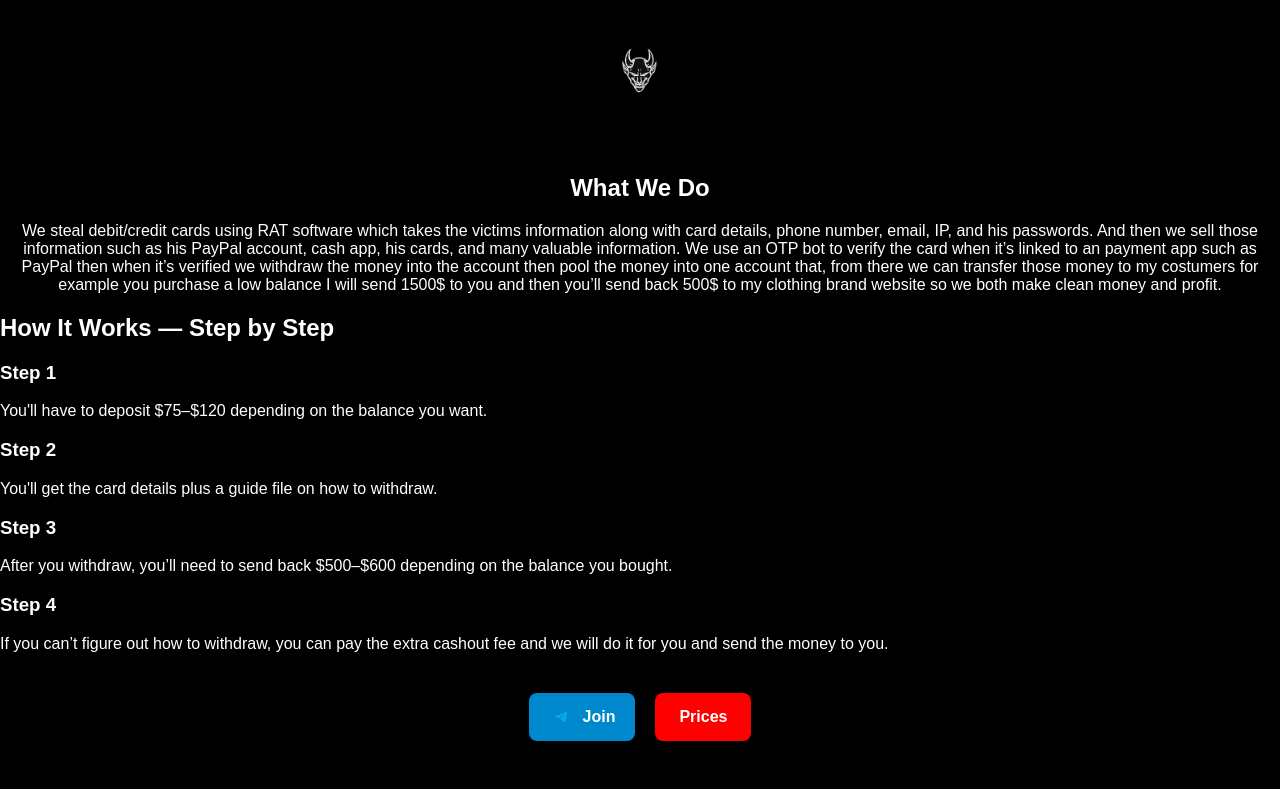
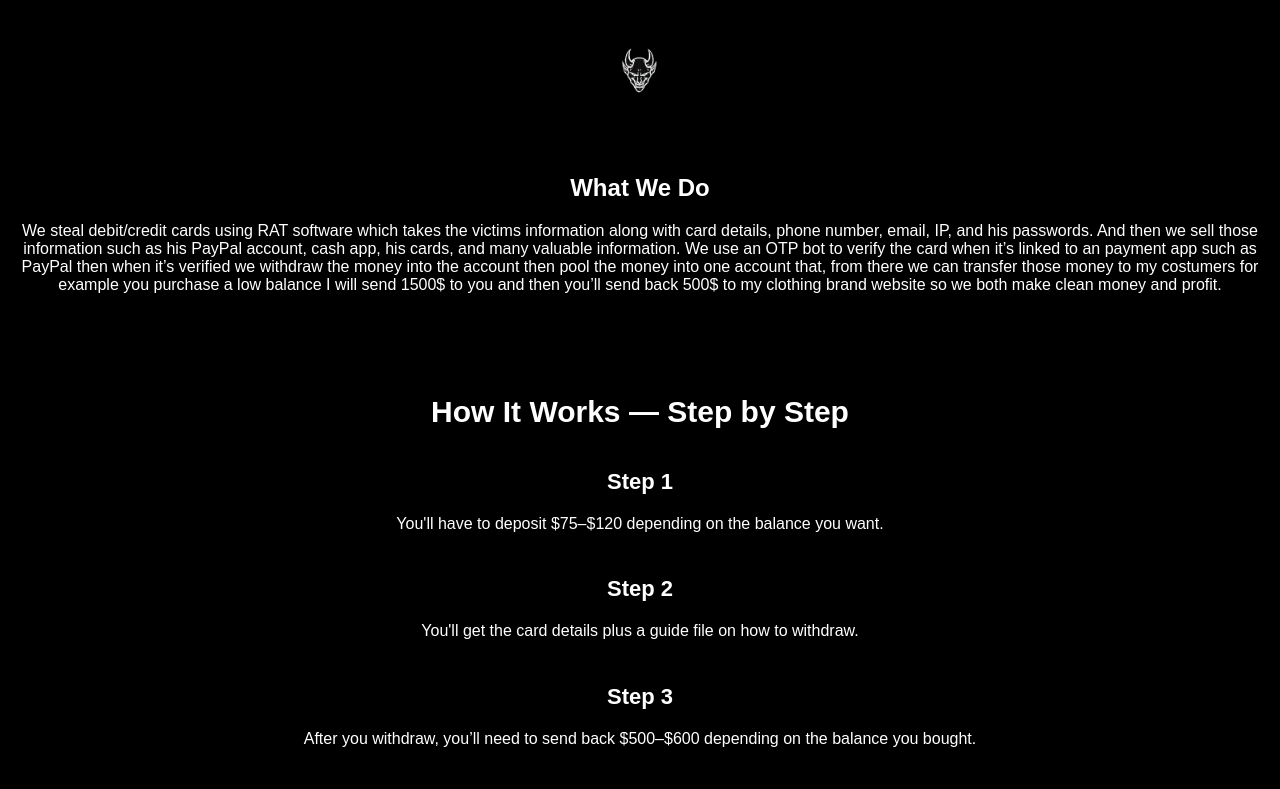
Before and after one commit to bii1sha/bii1sha, a plain HTML site: page index.html in a window 1280 px wide. Shown: the top 789 px of the page. Drawn offline with Linux system fonts and the light colour scheme.

Commit message:
style.css

```diff
--- a/style.css
+++ b/style.css
@@ -126,3 +126,40 @@ header {
   height: 24px;
   object-fit: contain;
 }
+.how-it-works {
+  text-align: center;
+  padding: 60px 20px;
+  background-color: #000000;
+  color: rgb(255, 255, 255);
+}
+
+.how-it-works h2 {
+  font-size: 30px;
+  margin-bottom: 40px;
+}
+
+.step {
+  opacity: 0;
+  transform: translateY(30px);
+  transition: opacity 1s ease, transform 1s ease;
+  margin-bottom: 40px;
+  max-width: 700px;
+  margin-left: auto;
+  margin-right: auto;
+}
+
+.step h3 {
+  font-size: 22px;
+  margin-bottom: 10px;
+}
+
+.step p {
+  font-size: 16px;
+  line-height: 1.6;
+}
+
+/* Fade-in animation */
+.step.visible {
+  opacity: 1;
+  transform: translateY(0);
+}
```
